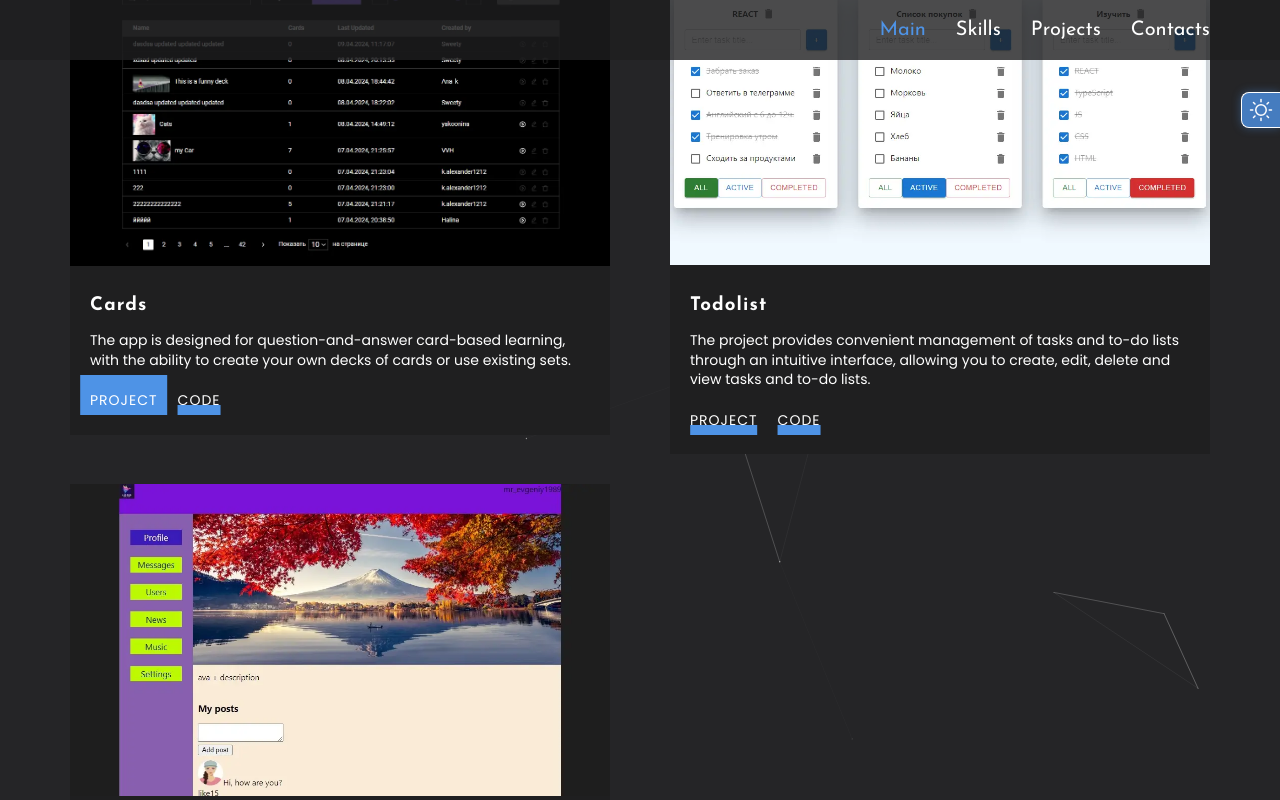
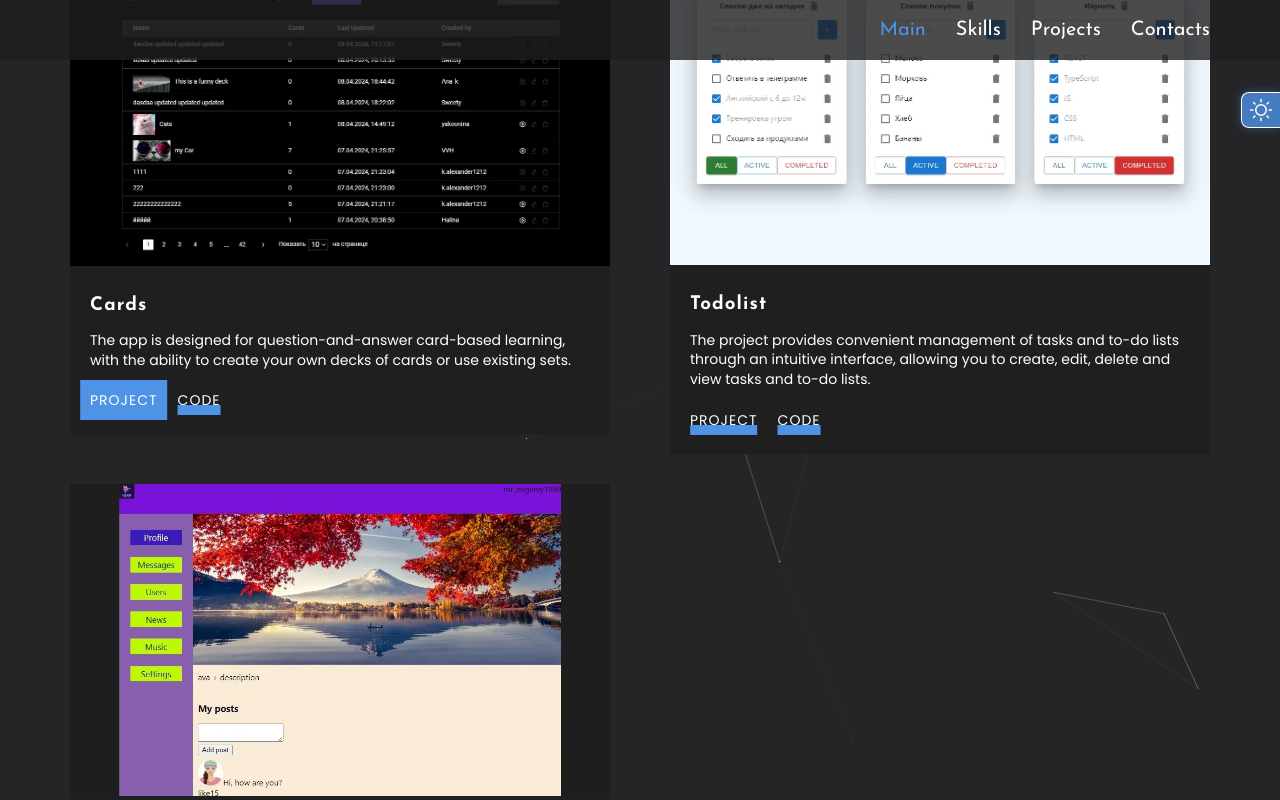
Before and after one commit to MrEvgeniy1989/portfolio, a React (Create React App) app: page / in a window 1280 px wide. In both pictures the pointer is over the link 123 px from the left and 2107 px from the top of the page. Shown: the part 1707-2507 px from the top of the page. Built offline with nearby package versions, Linux system fonts and the light colour scheme.

Commit message:
refactor: Заменил скрин проекта Тудулист.

```diff
--- a/src/common/components/button/Button.module.scss
+++ b/src/common/components/button/Button.module.scss
@@ -27,9 +27,10 @@
 
   &:hover {
     &::before {
+      bottom: 0;
       width: 100%;
       height: 100%;
-      transition: all var(--transition);
+      transition: var(--transition);
     }
   }
 }
--- a/src/features/projects/project/Project.module.scss
+++ b/src/features/projects/project/Project.module.scss
@@ -50,6 +50,7 @@
       transition: var(--transition);
 
       &::before {
+        bottom: 0;
         width: 100%;
         height: 100%;
       }
```
Also changed, not shown: src/assets/images/projects/todolistProject.webp.
